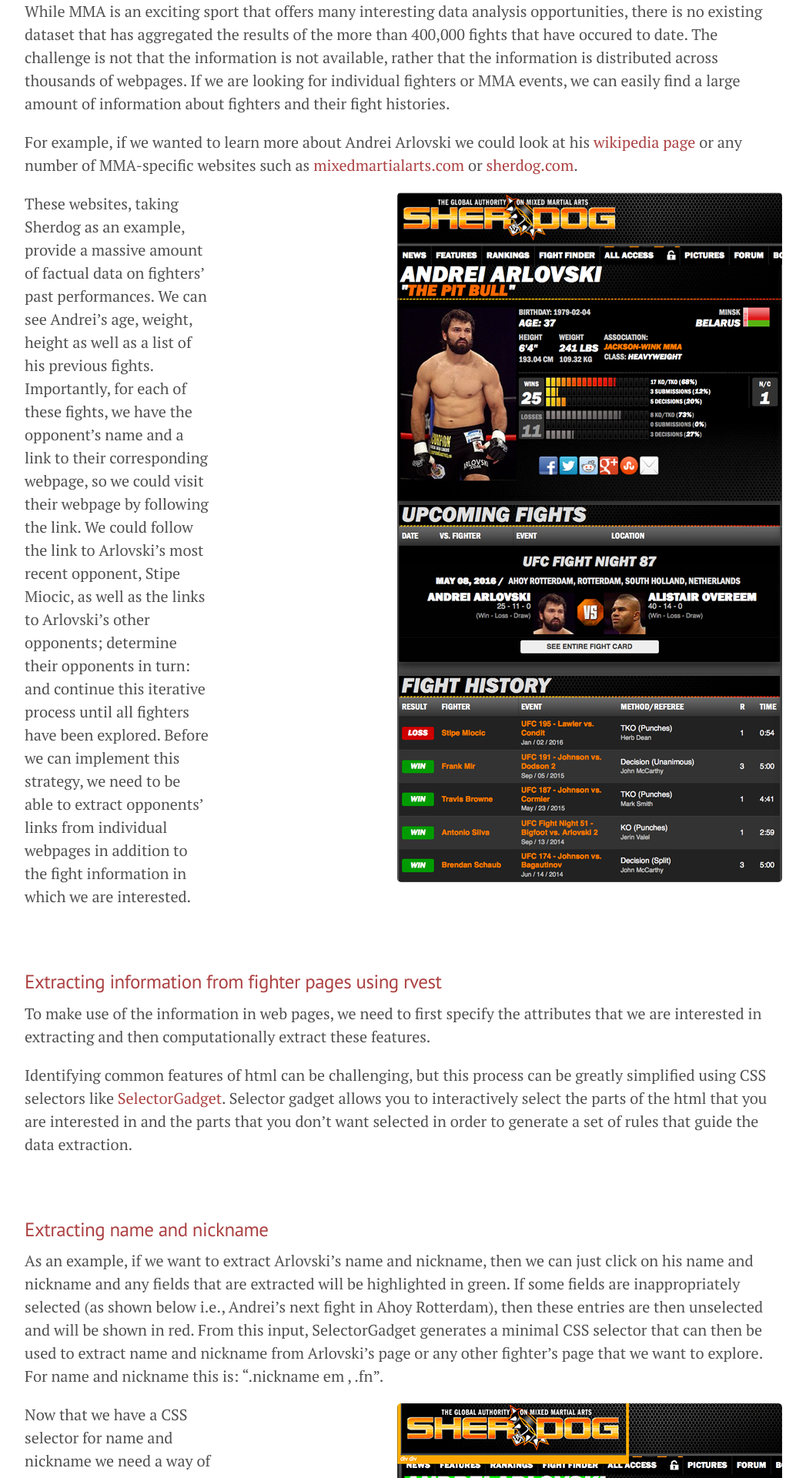
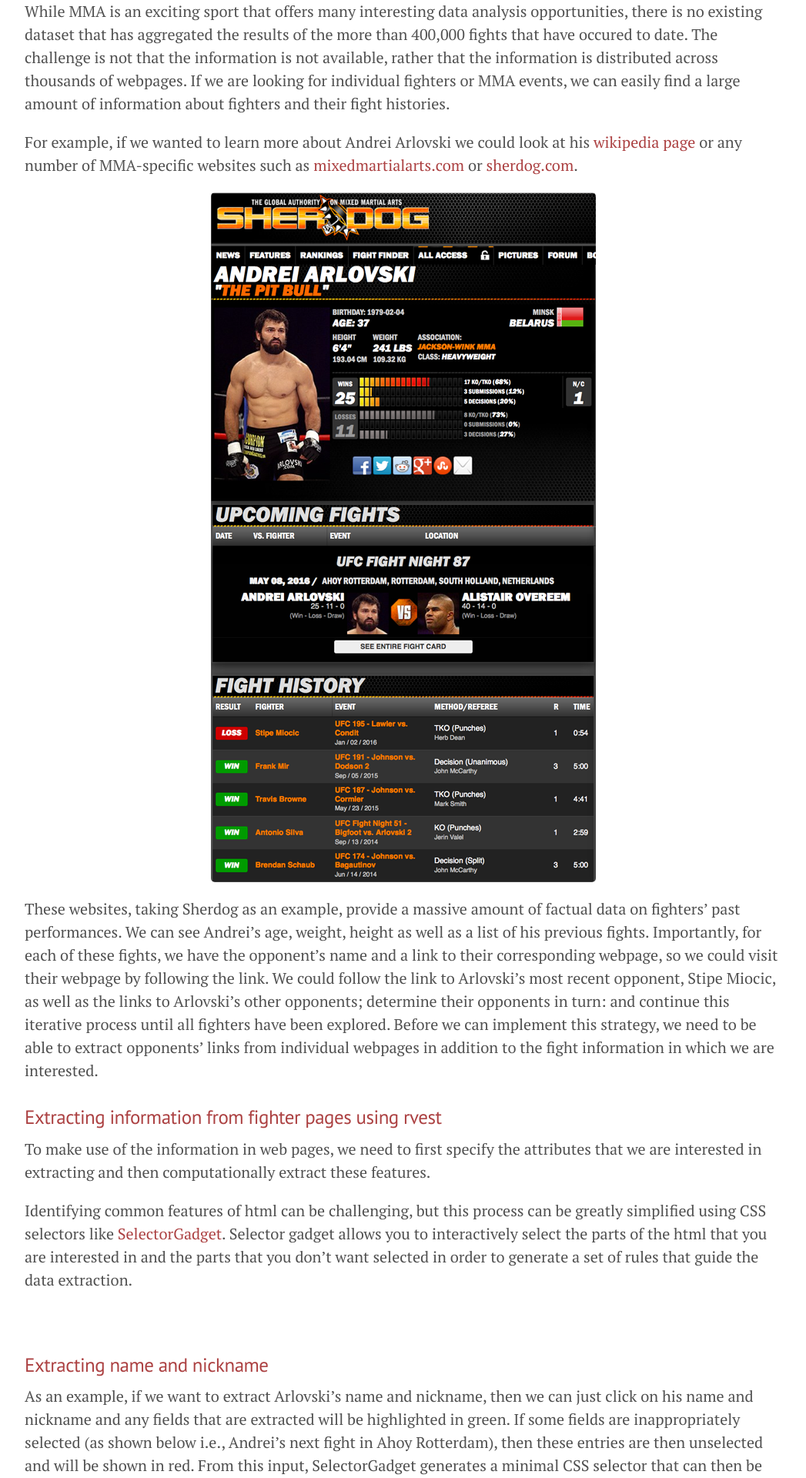
Before and after one commit to fightprior/fightprior.github.io, a Jekyll site: the page built from _posts/2016-04-29-scrapingMMA.md, in a window 1280 px wide. Shown: the part 312-2232 px from the top of the page at 77% size, without its empty margins (116-1163 px from the left). Built offline with Jekyll 4.4.1, drawn with Linux system fonts in a browser that asks for light colours; comment, search, counter and statistics services are not loaded.

Commit message:
small changes to style

```diff
--- a/_posts/2016-04-29-scrapingMMA.md
+++ b/_posts/2016-04-29-scrapingMMA.md
@@ -14,11 +14,9 @@
 
 For example, if we wanted to learn more about Andrei Arlovski we could look at his [wikipedia page](https://en.wikipedia.org/wiki/Andrei_Arlovski) or any number of MMA-specific websites such as [mixedmartialarts.com](http://www.mixedmartialarts.com/fighter/Andrei-Arlovski:1C1B0969FAC99E77) or [sherdog.com](http://www.sherdog.com/fighter/Andrei-Arlovski-270).
 
-![Arlovski sherdog page]({{ site.url }}/figure/2016-04-29-scrapingMMA/sherdog.png){: .align-right }
+![Arlovski sherdog page]({{ site.url }}/figure/2016-04-29-scrapingMMA/sherdog.png){: .align-center }
 
 These websites, taking Sherdog as an example, provide a massive amount of factual data on fighters' past performances. We can see Andrei's age, weight, height as well as a list of his previous fights. Importantly, for each of these fights, we have the opponent's name and a link to their corresponding webpage, so we could visit their webpage by following the link. We could follow the link to Arlovski's most recent opponent, Stipe Miocic, as well as the links to Arlovski's other opponents; determine their opponents in turn: and continue this iterative process until all fighters have been explored. Before we can implement this strategy, we need to be able to extract opponents' links from individual webpages in addition to the fight information in which we are interested.
-
-<br/>
 
 ### Extracting information from fighter pages using rvest
 
@@ -32,7 +30,7 @@
 
 As an example, if we want to extract Arlovski's name and nickname, then we can just click on his name and nickname and any fields that are extracted will be highlighted in green. If some fields are inappropriately selected (as shown below i.e., Andrei's next fight in Ahoy Rotterdam), then these entries are then unselected and will be shown in red. From this input, SelectorGadget generates a minimal CSS selector that can then be used to extract name and nickname from Arlovski's page or any other fighter's page that we want to explore. For name and nickname this is: ".nickname em , .fn".
 
-![Name and nickname CSS]({{ site.url }}/figure/2016-04-29-scrapingMMA/nickname_CSS.png){: .align-right }
+![Name and nickname CSS]({{ site.url }}/figure/2016-04-29-scrapingMMA/nickname_CSS.png){: .align-center }
 
 Now that we have a CSS selector for name and nickname we need a way of programmatically extracting this information from webpages. To carry out this analysis, I will use the [freely available](https://cran.r-project.org/) programming language R. R is well-suited for streamlined data analysis due to its many user-created packages. One such package that will form the backbone of my analysis is [rvest](https://github.com/hadley/rvest). I will also use dplyr and the %>% convention to simplify and improve the readability of my analysis.
 
--- a/_source/2016-04-29-scrapingMMA.Rmd
+++ b/_source/2016-04-29-scrapingMMA.Rmd
@@ -21,11 +21,9 @@
 
 For example, if we wanted to learn more about Andrei Arlovski we could look at his [wikipedia page](https://en.wikipedia.org/wiki/Andrei_Arlovski) or any number of MMA-specific websites such as [mixedmartialarts.com](http://www.mixedmartialarts.com/fighter/Andrei-Arlovski:1C1B0969FAC99E77) or [sherdog.com](http://www.sherdog.com/fighter/Andrei-Arlovski-270).
 
-![Arlovski sherdog page]({{ site.url }}/figure/2016-04-29-scrapingMMA/sherdog.png){: .align-right }
+![Arlovski sherdog page]({{ site.url }}/figure/2016-04-29-scrapingMMA/sherdog.png){: .align-center }
 
 These websites, taking Sherdog as an example, provide a massive amount of factual data on fighters' past performances. We can see Andrei's age, weight, height as well as a list of his previous fights. Importantly, for each of these fights, we have the opponent's name and a link to their corresponding webpage, so we could visit their webpage by following the link. We could follow the link to Arlovski's most recent opponent, Stipe Miocic, as well as the links to Arlovski's other opponents; determine their opponents in turn: and continue this iterative process until all fighters have been explored. Before we can implement this strategy, we need to be able to extract opponents' links from individual webpages in addition to the fight information in which we are interested.
-
-<br/>
 
 ### Extracting information from fighter pages using rvest
 
@@ -39,7 +37,7 @@
 
 As an example, if we want to extract Arlovski's name and nickname, then we can just click on his name and nickname and any fields that are extracted will be highlighted in green. If some fields are inappropriately selected (as shown below i.e., Andrei's next fight in Ahoy Rotterdam), then these entries are then unselected and will be shown in red. From this input, SelectorGadget generates a minimal CSS selector that can then be used to extract name and nickname from Arlovski's page or any other fighter's page that we want to explore. For name and nickname this is: ".nickname em , .fn".
 
-![Name and nickname CSS]({{ site.url }}/figure/2016-04-29-scrapingMMA/nickname_CSS.png){: .align-right }
+![Name and nickname CSS]({{ site.url }}/figure/2016-04-29-scrapingMMA/nickname_CSS.png){: .align-center }
 
 Now that we have a CSS selector for name and nickname we need a way of programmatically extracting this information from webpages. To carry out this analysis, I will use the [freely available](https://cran.r-project.org/) programming language R. R is well-suited for streamlined data analysis due to its many user-created packages. One such package that will form the backbone of my analysis is [rvest](https://github.com/hadley/rvest). I will also use dplyr and the %>% convention to simplify and improve the readability of my analysis.
 
```
Also changed, not shown: 3 other files.
